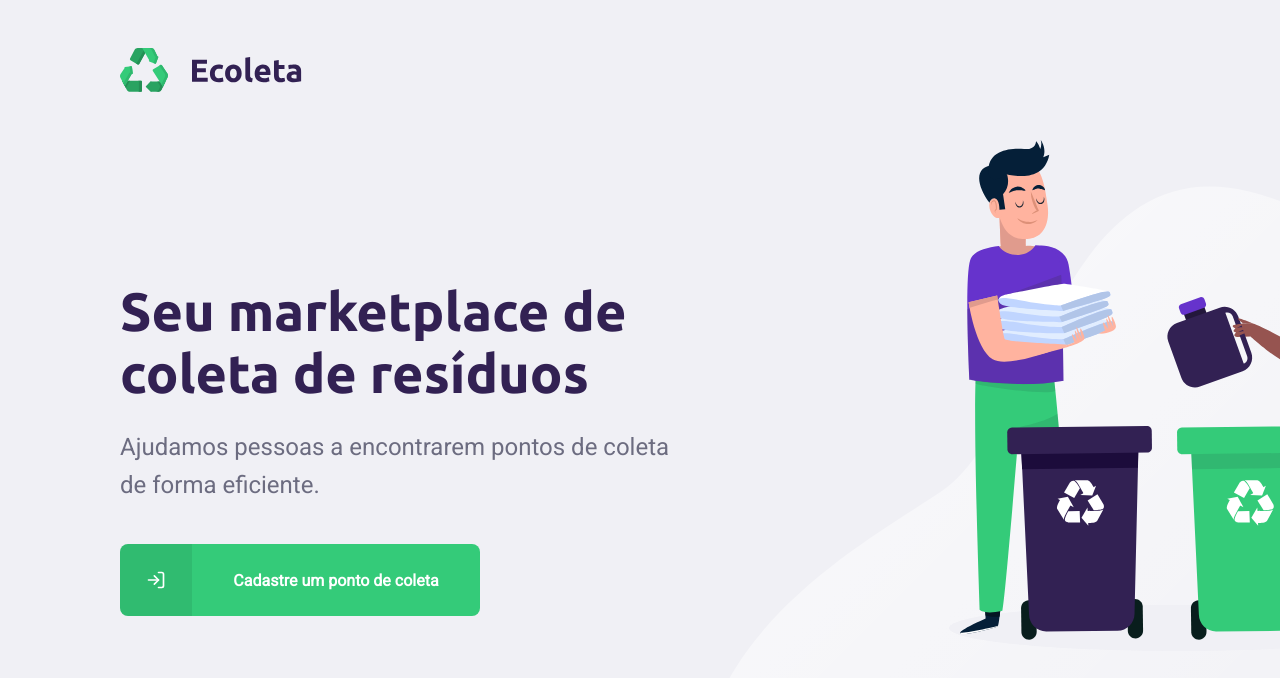
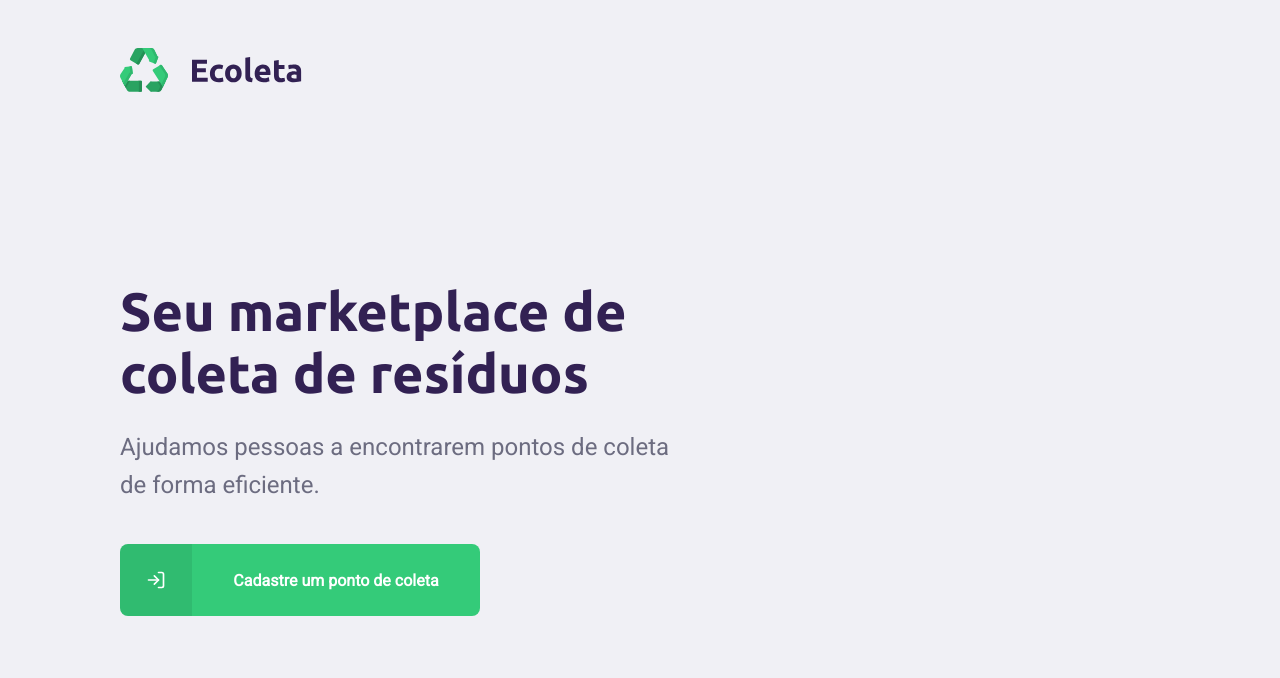
Before and after one commit to GhostDovahkiin/Ecoleta, a React (Create React App) app in the folder web/: page / in a window 1280 px wide. Shown: the top 678 px of the page. Built offline with nearby package versions, Linux system fonts and the light colour scheme.

Commit message:
react router DOM and routes created

```diff
--- a/web/package.json
+++ b/web/package.json
@@ -12,6 +12,7 @@
     "react": "^16.13.1",
     "react-dom": "^16.13.1",
     "react-icons": "^3.10.0",
+    "react-router-dom": "^5.2.0",
     "react-scripts": "3.4.1",
     "typescript": "~3.7.2"
   },
@@ -37,6 +38,7 @@
     ]
   },
   "devDependencies": {
-    "@types/react": "^16.9.38"
+    "@types/react": "^16.9.38",
+    "@types/react-router-dom": "^5.1.5"
   }
 }
--- a/web/src/App.tsx
+++ b/web/src/App.tsx
@@ -1,12 +1,12 @@
-import React, { useState } from 'react';
+import React from 'react';
 import './App.css';
-import Home from './pages/home';
+import Routes from './routes';
 
 // JSX/TSX: Sintaxe de JavaScript ou TypeScript dentro da aplicação
 
 function App() {
   return (
-    <Home></Home>
+    <Routes></Routes>
   );
 }
 
--- /dev/null
+++ b/web/src/pages/CreatePoint/index.tsx
@@ -0,0 +1,7 @@
+import React from 'react';
+
+const CreatePoint = () => {
+  return <h1>Miau</h1>
+}
+
+export default CreatePoint;
--- a/web/src/pages/home/styles.css
+++ b/web/src/pages/home/styles.css
@@ -1,7 +1,7 @@
 #page-home {
   height: 100vh;
 
-  background: url('../../assets/home-background.svg') no-repeat 700px bottom;
+  background: url('../../assets/home-background.svg') no-repeat 1400px bottom;
 }
 
 #page-home .content {
--- /dev/null
+++ b/web/src/routes.tsx
@@ -0,0 +1,15 @@
+import React from 'react';
+import {Route, BrowserRouter} from 'react-router-dom';
+import Home from './pages/Home';
+import CreatePoint from './pages/CreatePoint';
+
+const Routes = () => {
+  return (
+    <BrowserRouter>
+      <Route component={Home} path="/">
+      </Route>
+    </BrowserRouter>
+  );
+}
+
+export default Routes;
```
Also changed, not shown: 1 other file (tests, documents, lock files or other folders).
